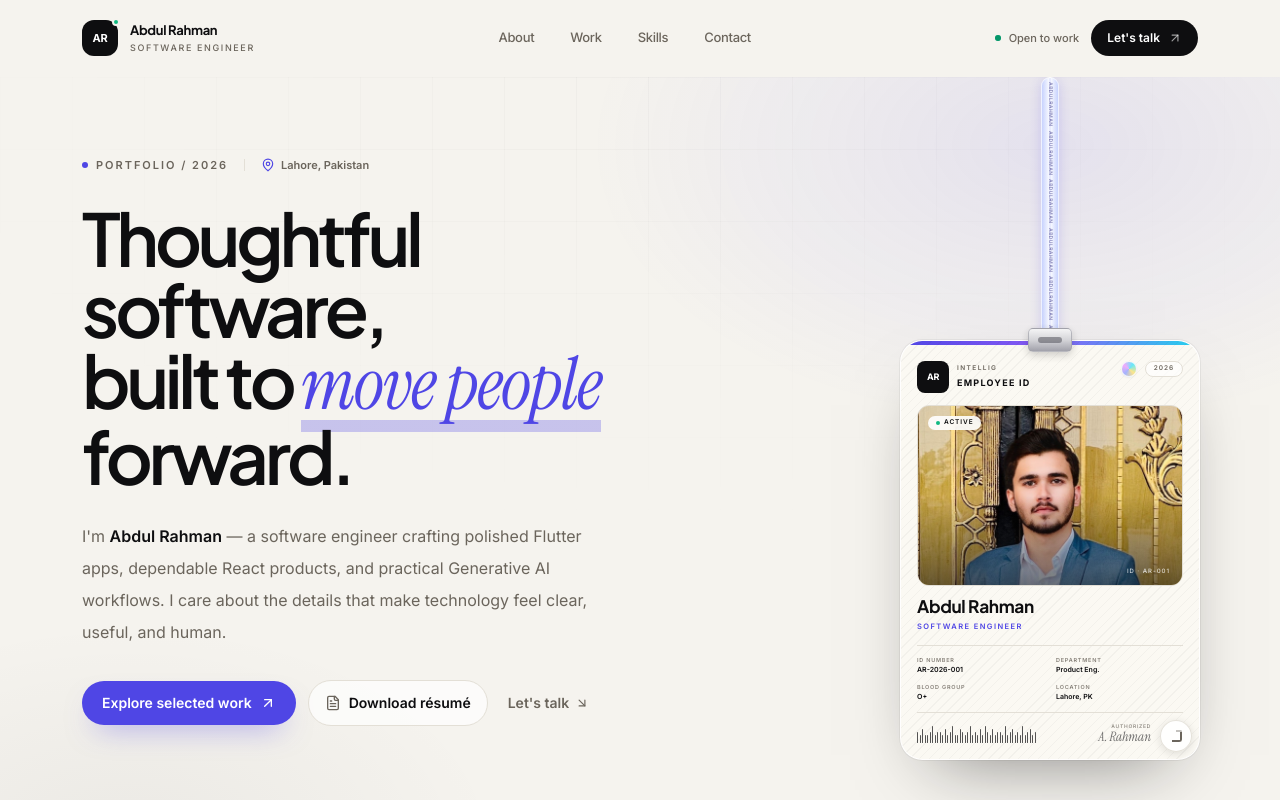
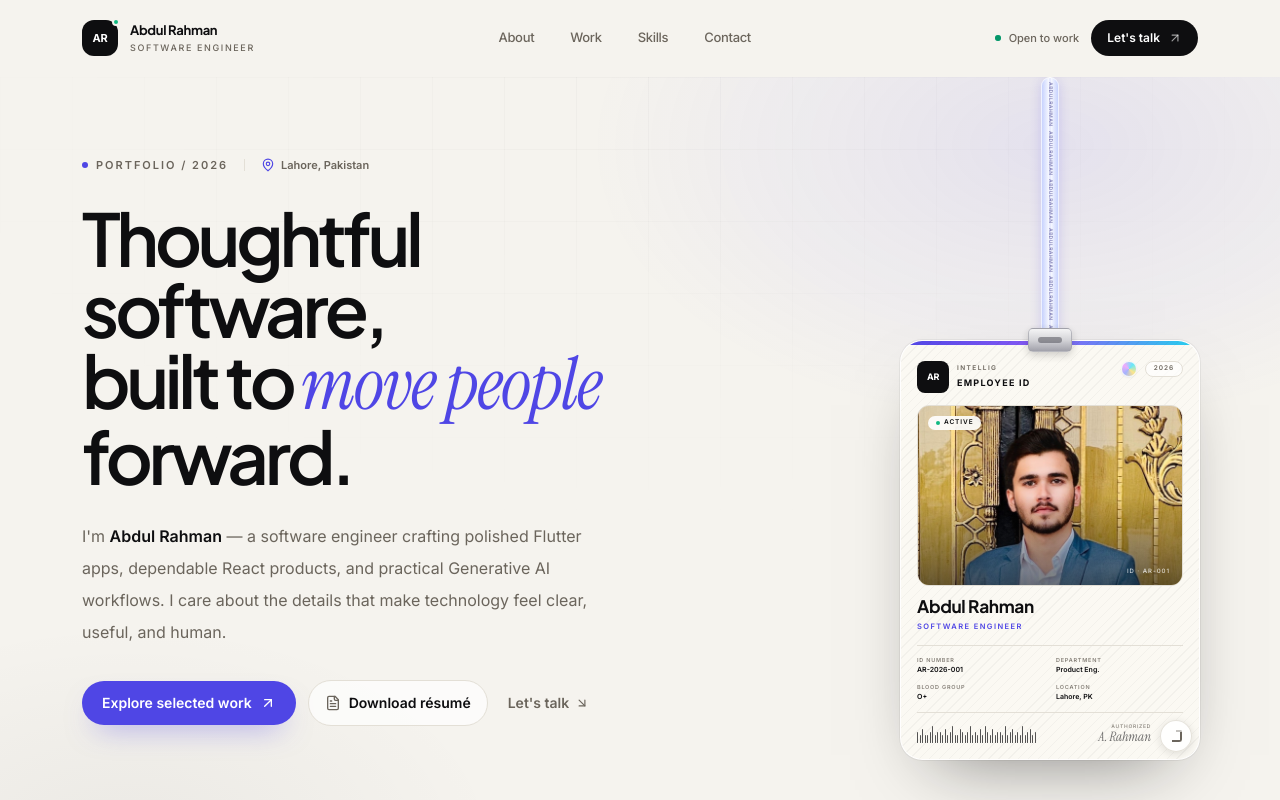
Before and after one commit to Abdulrahman50ab/Portfolio, a React (Vite) app: page / in a window 1280 px wide. Shown: the top 800 px of the page. Built offline with nearby package versions, Linux system fonts and the light colour scheme.

Commit message:
style: remove the accent underline from the hero display text

```diff
--- a/src/components/Hero.tsx
+++ b/src/components/Hero.tsx
@@ -68,7 +68,7 @@ const Hero = () => {
               <span className="block">Thoughtful software,</span>
               <span className="block">
                 built to{' '}
-                <span className="ink-underline font-display font-normal italic tracking-[-0.02em] text-accent">
+                <span className="font-display font-normal italic tracking-[-0.02em] text-accent">
                   move people
                 </span>
               </span>
--- a/src/index.css
+++ b/src/index.css
@@ -100,13 +100,6 @@
   background-size: 72px 72px;
 }
 
-/* Hand-drawn accent underline for display type */
-.ink-underline {
-  background-image: linear-gradient(to top, rgba(79, 70, 229, 0.28) 0.16em, transparent 0.16em);
-  background-repeat: no-repeat;
-  background-size: 100% 100%;
-}
-
 /* Micro interaction transitions */
 button, a, input, textarea, select {
   transition: all 0.2s cubic-bezier(0.16, 1, 0.3, 1);
```
